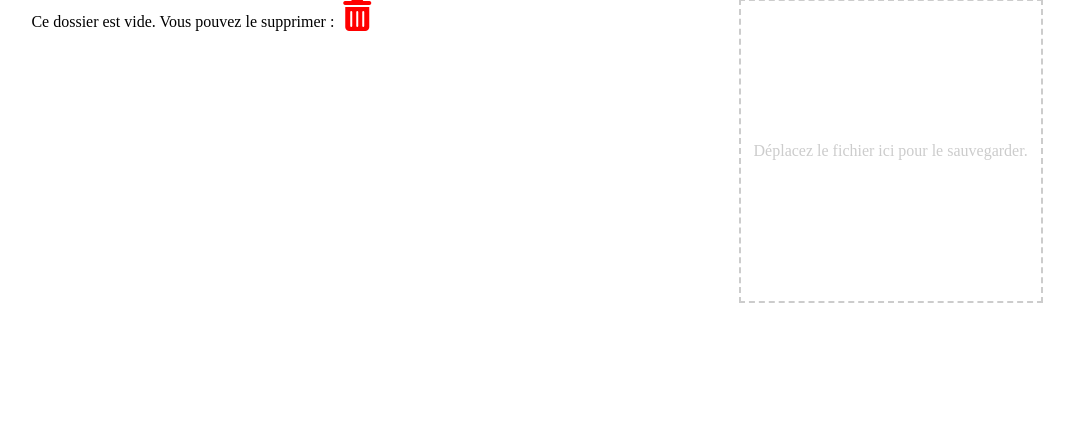
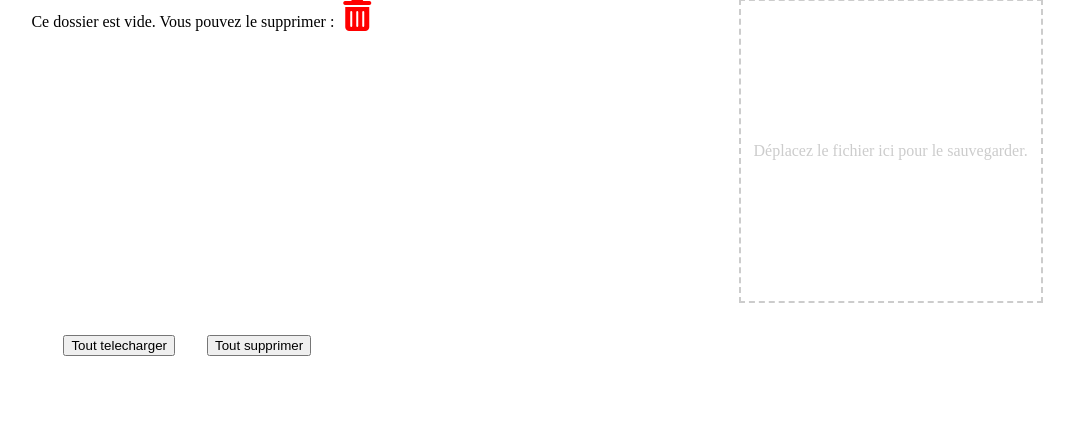
Before and after one commit to milin-fr/easy-board, a Symfony app: template templates/main/folder.html.twig in a window 1280 px wide. Shown: the part 136-571 px from the top of the page, without its empty margins (103-1177 px from the left). Run offline with Twig, Linux system fonts and the light colour scheme; the template is opened without the code that fills it, so the values that code supplies are empty; some libraries are stand-ins or nearby versions.

Commit message:
download all

```diff
--- a/public/css/style.css
+++ b/public/css/style.css
@@ -59,7 +59,9 @@ i
 .button--edit-task,
 .button--edit-project,
 .title-form--title-submit,
-.fa-eye
+.fa-eye,
+#file--download-all,
+#file--delete-all
 {
     cursor: pointer;
 }
@@ -274,3 +276,18 @@ i
 {
     display: inline;
 }
+
+.bulk--actions
+{
+    width: 80%;
+    margin: auto;
+    display: flex;
+    flex-direction: row;
+    justify-content: flex-start;
+}
+
+#file--download-all,
+#file--delete-all
+{
+    margin: 2rem 0 0 2rem;
+}
--- a/public/js/folderApp.js
+++ b/public/js/folderApp.js
@@ -17,6 +17,8 @@ var app = {
       document.querySelectorAll(".file--delete").forEach(function(link){
         link.addEventListener("click", app.deleteFile);
       });
+      document.querySelector("#file--download-all").addEventListener("click", app.downloadAll);
+      document.querySelector("#file--delete-all").addEventListener("click", app.deleteAll);
     },
     dragOver: function(event) {
       event.preventDefault();
@@ -94,6 +96,14 @@ var app = {
         console.log("nay");
       }
     },
+    downloadAll: function() {
+      document.querySelectorAll(".file--download-link").forEach(function(element){
+        window.open(element.href, "_blank");
+      });
+    },
+    deleteAll: function() {
+
+    }
 };
 
 document.addEventListener('DOMContentLoaded', app.init);
--- a/templates/main/folder.html.twig
+++ b/templates/main/folder.html.twig
@@ -14,7 +14,7 @@
     <div class="file--uploads">
     {% for file in folder.uploadedFiles %}
         <div class="file--single-line">
-            <a href="{{ path('api_file_download', {'id': file.id}) }}">{{ file.filePath }}</a>
+            <a class="file--download-link" href="{{ path('api_file_download', {'id': file.id}) }}">{{ file.filePath }}</a>
             <i class="fas fa-trash-alt file--delete" data-delete-url="{{ path('api_file_delete', {'id': file.id}) }}"></i>
         </div>
     {% else %}
@@ -27,6 +27,10 @@
         Déplacez le fichier ici pour le sauvegarder.
     </div>
     </div>
+    <div class="bulk--actions">
+        <button id="file--download-all">Tout telecharger</button>
+        <button id="file--delete-all">Tout supprimer</button>
+    </div>
 {% endblock %}
 {% block javascripts %}
     <script src="{{ asset('js/folderApp.js') }}"></script>
```
